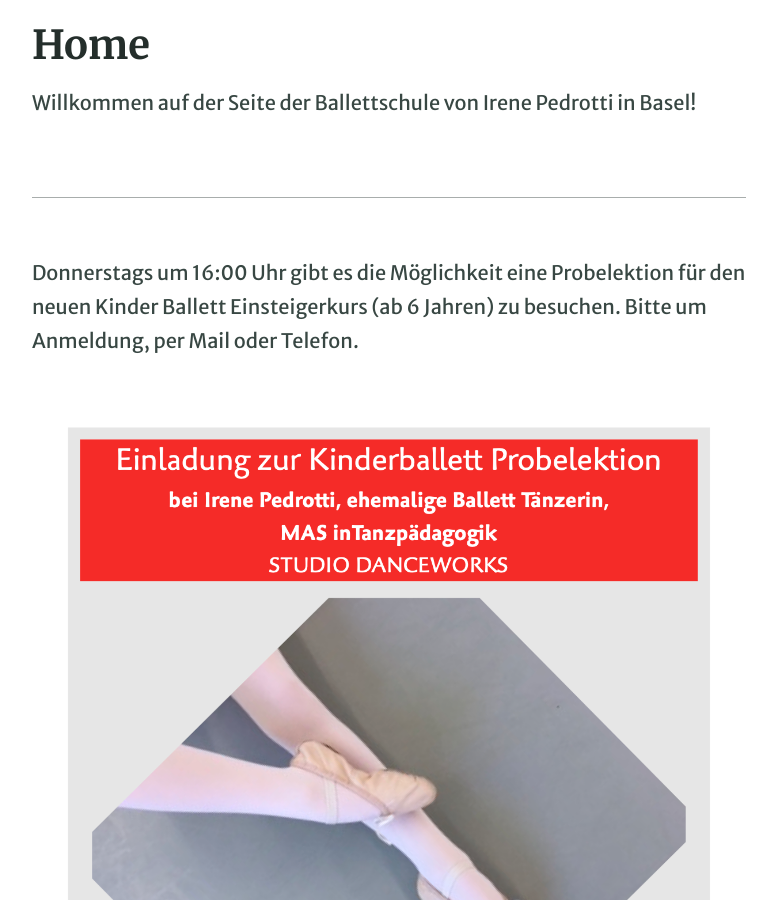
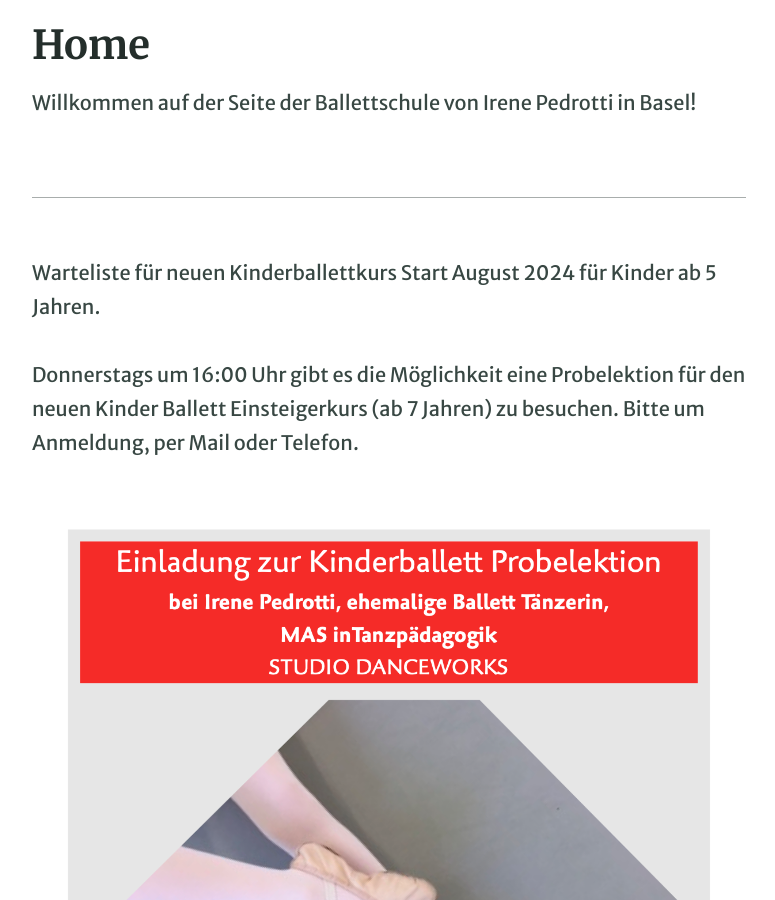
Before and after one commit to irenepedrotti/irenepedrotti.github.io, a Jekyll site: the page built from pages/index.md, in a window 1280 px wide and 900 px high, scrolled down 374 px. Shown: the whole window, without its empty margins (251-1026 px from the left). Built offline with Jekyll 4.4.1, drawn with Linux system fonts in a browser that asks for light colours.

Commit message:
Warteliste Kurs August Kinder ab 5 Jahre

```diff
--- a/pages/index.md
+++ b/pages/index.md
@@ -7,8 +7,9 @@
 Willkommen auf der Seite der Ballettschule von Irene Pedrotti in Basel!
 
 ---
+Warteliste für neuen Kinderballettkurs Start August 2024 für Kinder ab 5 Jahren.
 
-Donnerstags um 16:00 Uhr gibt es die Möglichkeit eine Probelektion für den neuen Kinder Ballett Einsteigerkurs (ab 6 Jahren) zu besuchen. Bitte um Anmeldung, per Mail oder Telefon.
+Donnerstags um 16:00 Uhr gibt es die Möglichkeit eine Probelektion für den neuen Kinder Ballett Einsteigerkurs (ab 7 Jahren) zu besuchen. Bitte um Anmeldung, per Mail oder Telefon.
 
 ![Probelektion](/assets/Flyer Probelektion.png)
 
```
